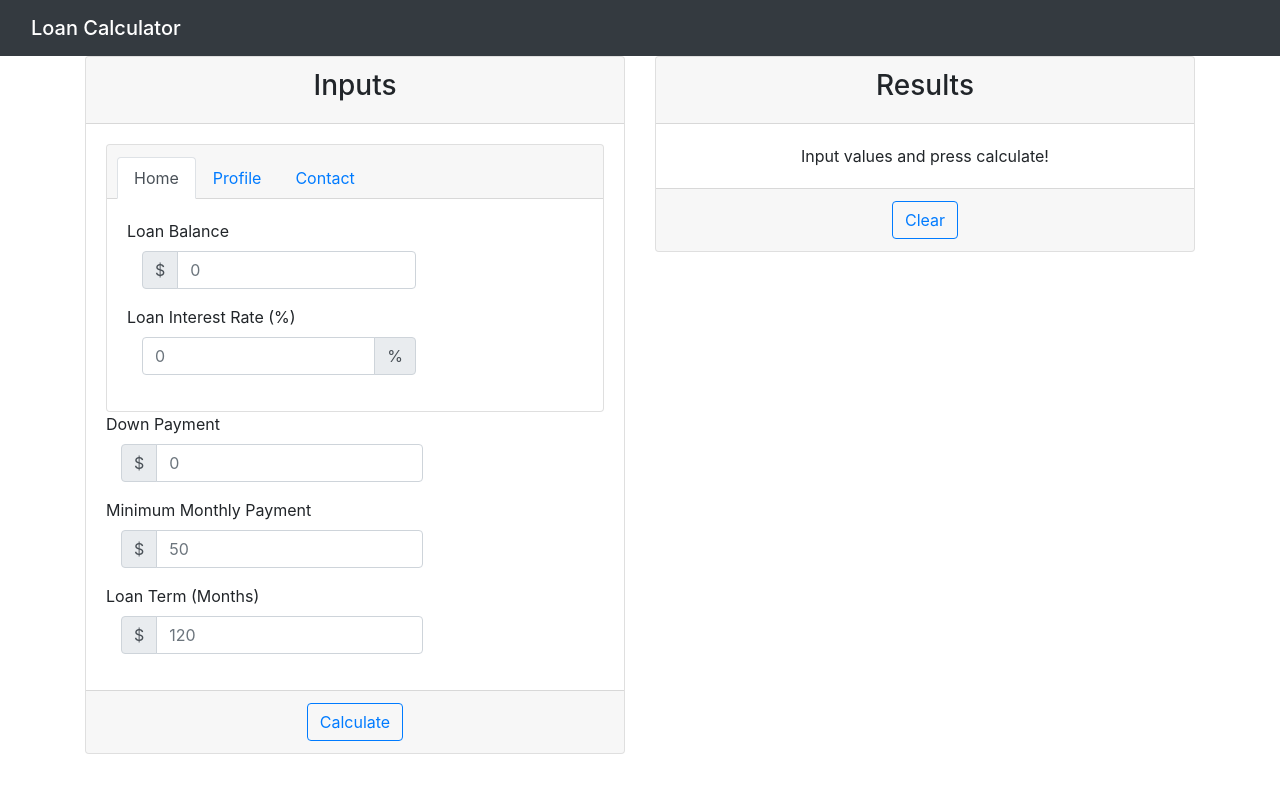
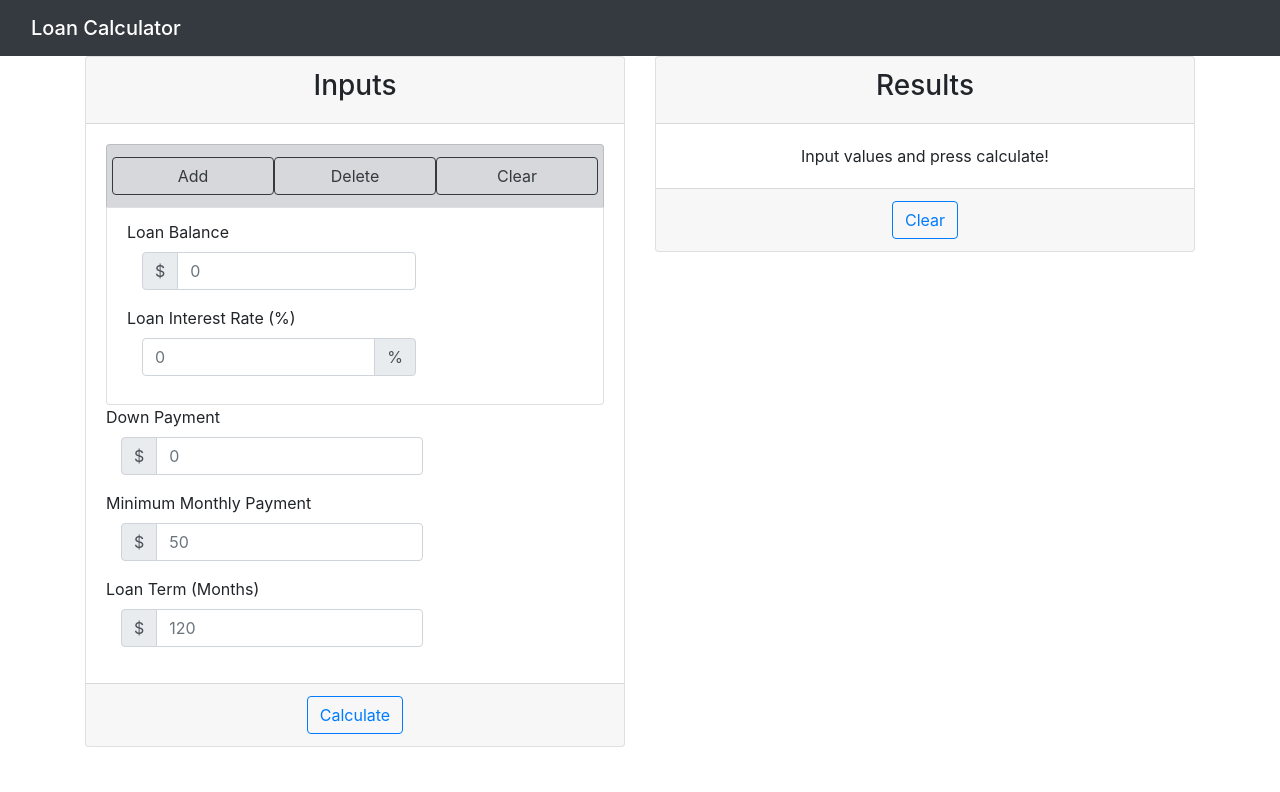
Before and after one commit to larkwt96/loan_calc, a React (Create React App) app: page / in a window 1280 px wide. Shown: the top 792 px of the page. Built offline with nearby package versions, Linux system fonts and the light colour scheme.

Commit message:
dynamic number of loans

```diff
--- a/src/ui/input/Input.js
+++ b/src/ui/input/Input.js
@@ -7,8 +7,8 @@ class Input extends React.Component {
   defaultMinimumPayment = 50;
   defaultLoanTerm = 120;
   state = {
-    loan_amount: undefined,
-    loan_rate: undefined,
+    loan_amount: [undefined],
+    loan_rate: [undefined],
     down_payment: undefined,
     minimum_payment: undefined,
     loan_term: undefined,
@@ -33,11 +33,15 @@ class Input extends React.Component {
 
   calculate(event) {
     event.preventDefault();
-    const { loan_amount = [0], loan_rate = [0],
+    const { loan_amount, loan_rate,
       down_payment = this.defaultDownPayment,
       minimum_payment = this.defaultMinimumPayment,
       loan_term = this.defaultLoanTerm } = this.state;
-    const model = new Model({ loan_amount, loan_rate, down_payment, minimum_payment, loan_term });
+    const model = new Model({
+      loan_amount: loan_amount.map((e = 0) => e),
+      loan_rate: loan_rate.map((e = 0) => e),
+      down_payment, minimum_payment, loan_term
+    });
     Promise.resolve().then(() => {
       this.props.displayResults(model.run());
     });
--- a/src/ui/input/Loans.js
+++ b/src/ui/input/Loans.js
@@ -2,34 +2,81 @@ import React from 'react';
 import Loan from './Loan';
 
 class Loans extends React.Component {
-  updateLoanRate(loan_rate) {
+  updateLoanRate(index, loan_rate) {
     if (loan_rate === "") {
       loan_rate = undefined;
     } else {
-      loan_rate = [parseFloat(loan_rate)];
+      loan_rate = parseFloat(loan_rate);
     }
+    this.props.loan_rate[index] = loan_rate;
+    this.props.setLoanRate(this.props.loan_rate);
+  }
+
+  updateLoanAmount(index, loan_amount) {
+    if (loan_amount === "") {
+      loan_amount = undefined;
+    } else {
+      loan_amount = this.props.parseDollar(loan_amount);
+    }
+    this.props.loan_amount[index] = loan_amount;
+    this.props.setLoanAmount(this.props.loan_amount);
+  }
+
+  buildLoans() {
+    const { loan_amount, loan_rate } = this.props;
+    return loan_amount.map((amount, index) => this.buildLoan(amount, loan_rate[index], index));
+  }
+
+  buildLoan(loan_amount, loan_rate, index) {
+    return (
+      <li className="list-group-item" key={index}>
+        <Loan
+          loan_amount={loan_amount}
+          loan_rate={loan_rate}
+          updateLoanAmount={loan_amount => this.updateLoanAmount(index, loan_amount)}
+          updateLoanRate={loan_rate => this.updateLoanRate(index, loan_rate)} />
+      </li >
+    );
+  }
+
+  add() {
+    const { loan_amount, loan_rate } = this.props;
+    loan_amount.push(undefined);
+    loan_rate.push(undefined);
+    this.props.setLoanAmount(loan_amount);
     this.props.setLoanRate(loan_rate);
   }
 
-  updateLoanAmount(loan_amount) {
-    if (loan_amount === "") {
-      loan_amount = undefined;
-    } else {
-      loan_amount = [this.props.parseDollar(loan_amount)];
+  delete() {
+    const { loan_amount, loan_rate } = this.props;
+    if (loan_amount.length === 1) {
+      return this.clear();
     }
-    this.props.setLoanAmount(loan_amount);
+    this.props.setLoanAmount(loan_amount.slice(0, -1));
+    this.props.setLoanRate(loan_rate.slice(0, -1));
   }
 
-  renderTabHeaders() {
-
-  }
-
-  renderTabBodies() {
-
+  clear() {
+    this.props.setLoanAmount([undefined]);
+    this.props.setLoanRate([undefined]);
   }
 
   render() {
-    const { loan_amount, loan_rate } = this.props;
+    return (
+      <ul className="list-group">
+        <li className="list-group-item list-group-item-secondary">
+          <div className="row">
+            <button type="button" className="col btn btn-outline-dark" onClick={() => this.add()}>Add</button>
+            <button type="button" className="col btn btn-outline-dark" onClick={() => this.delete()}>Delete</button>
+            <button type="button" className="col btn btn-outline-dark" onClick={() => this.clear()}>Clear</button>
+          </div>
+        </li>
+        {this.buildLoans()}
+      </ul>
+    );
+  }
+  /*
+render() {
 return (
   <div className="card">
       <nav className="card-header">
@@ -42,11 +89,6 @@ class Loans extends React.Component {
       <div className="tab-content" id="nav-tabContent">
         <div className="tab-pane fade show active" id="nav-home" role="tabpanel" aria-labelledby="nav-home-tab">
           <div className="card-body">
-              <Loan
-                loan_amount={loan_amount}
-                loan_rate={loan_rate}
-                updateLoanAmount={loan_amount => this.updateLoanAmount(loan_amount)}
-                updateLoanRate={loan_rate => this.updateLoanRate(loan_rate)} />
           </div>
         </div>
         <div className="tab-pane fade" id="nav-profile" role="tabpanel" aria-labelledby="nav-profile-tab">
@@ -63,6 +105,7 @@ class Loans extends React.Component {
     </div >
     );
   }
+  */
 }
 
 export default Loans;
```
Lines whose indentation alone changed are shown as unchanged.
